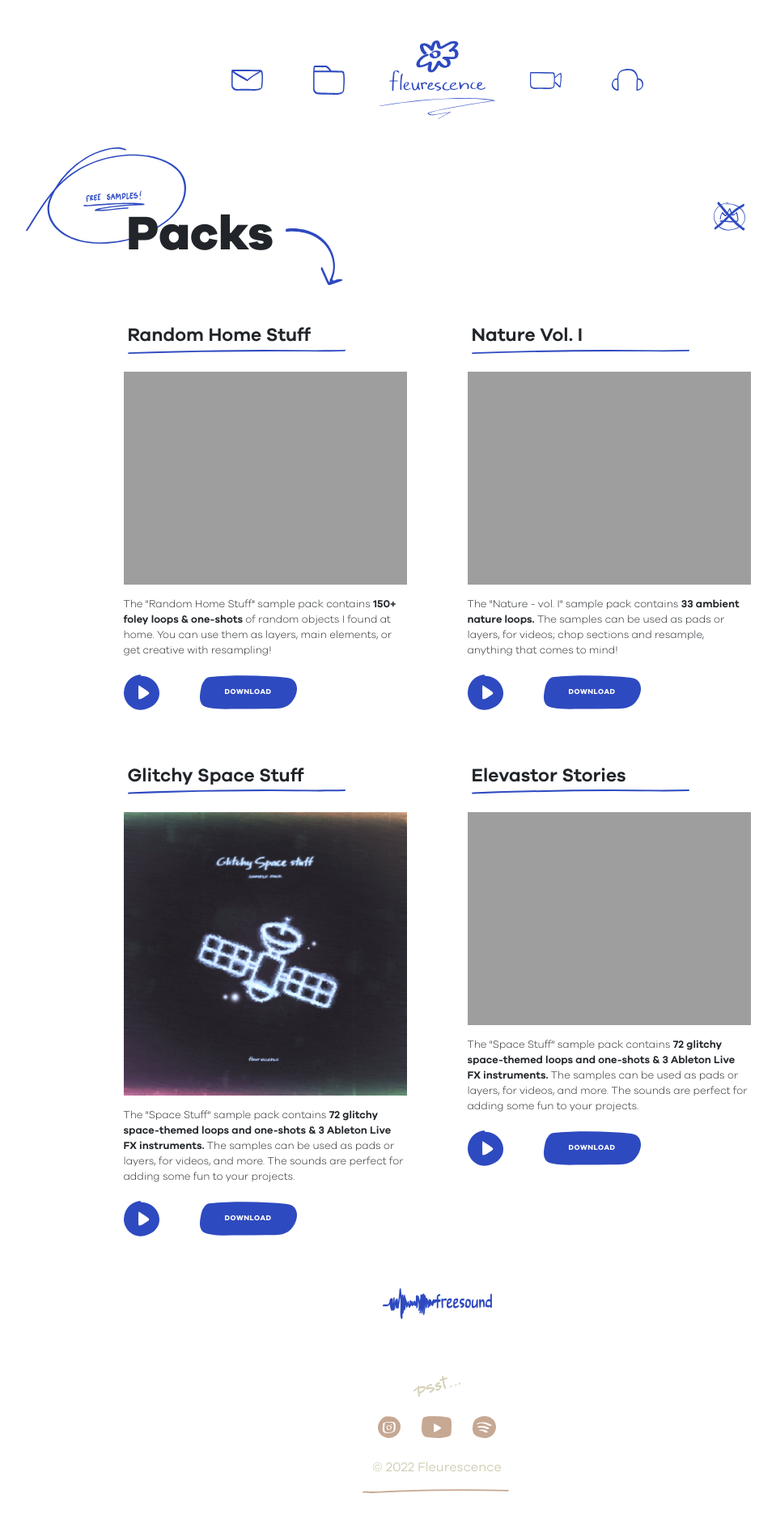
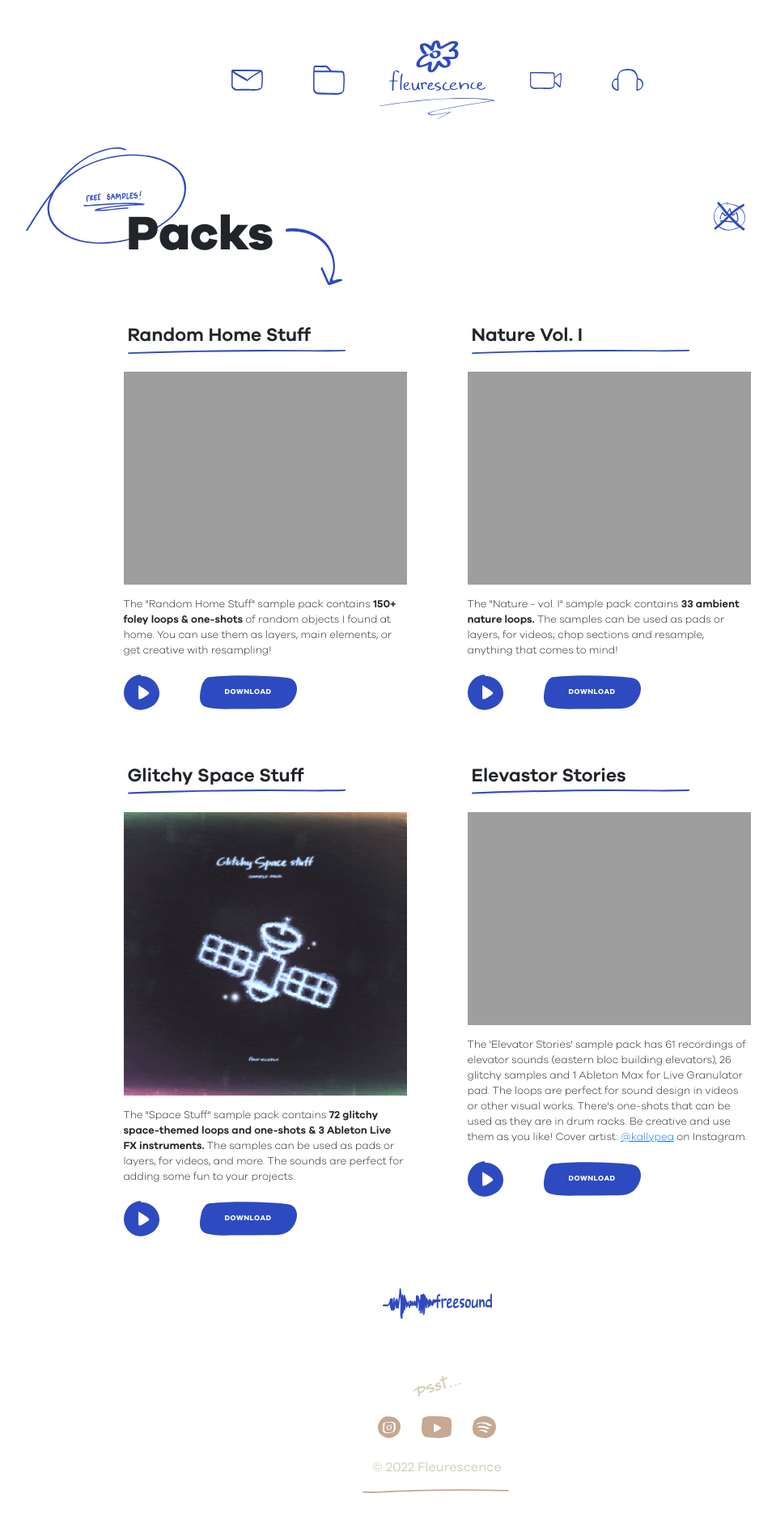
Before and after one commit to fleurescence/fleurescence-website, a Jekyll site: the page built from packs.html, in a window 1280 px wide. Shown: the whole page at 81% size, without its empty margins (100-1059 px from the left). Built offline with Jekyll 4.4.1, drawn with Linux system fonts in a browser that asks for light colours.

Commit message:
updated content

```diff
--- a/packs.html
+++ b/packs.html
@@ -117,13 +117,11 @@ permalink: /packs
         src="/assets/images/packs/elevator-stories.png"
       />
       <div class="text">
-        The "Space Stuff" sample pack contains
-        <strong
-          >72 glitchy space-themed loops and one-shots & 3 Ableton Live FX
-          instruments.</strong
-        >
-        The samples can be used as pads or layers, for videos, and more. The
-        sounds are perfect for adding some fun to your projects.
+        The 'Elevator Stories' sample pack has 61 recordings of elevator sounds (eastern bloc building elevators),
+        26 glitchy samples and 1 Ableton Max for Live Granulator pad.
+        The loops are perfect for sound design in videos or other visual works.
+        There's one-shots that can be used as they are in drum racks. Be creative and use them as you like!
+        Cover artist: <a href="https://www.instagram.com/kallypea/" target="_blank">@kallypea</a> on Instagram.
       </div>
       <div class="d-flex">
         <div class="play-button" id="pack-play-4"></div>
```
